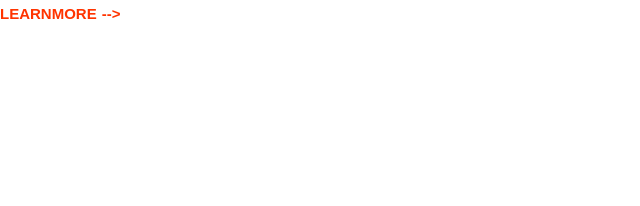
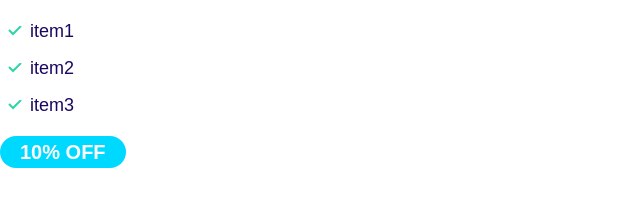
Before and after one commit to saravanakumar99/demo-template, a plain HTML site: page index.html in a window 1280 px wide. Shown: the whole page, without its empty margins (0-640 px from the left). Drawn offline with Linux system fonts and the light colour scheme.

Commit message:
define list

```diff
--- a/css/style.css
+++ b/css/style.css
@@ -1,3 +1,4 @@
+/*typography*/
 html{
     font-size: 62.5%;
 }
@@ -48,6 +49,7 @@ p{
          }
 
 }
+/*links*/
 a{
     text-decoration: none;
 }
@@ -70,3 +72,48 @@ a{
     font-size: 1.5rem;
   }
 }
+/*badges*/
+.badge {
+   border-radius: 20px;
+   font-size: 2rem;
+   font-weight: 600;
+   padding: 0.5rem 2rem;
+   white-space: nowrap;
+}
+.badge--primary{
+    background: var(--color-primary);
+    color: #fff;
+}
+.badge--secondary{
+    background: var(--color-secondary);
+    color: #fff;
+}
+.badge--small{
+    font-size: 1.6rem;
+}
+/*list*/
+.list{
+    list-style: none;
+    padding-left: 0;
+    color: var(--color-headings);
+
+}
+.list--inline .list__item{
+    display: inline-block;
+    margin-right: 2rem;
+
+}
+.list--tick{
+    list-style-image:url(../images/tick.svg);
+    padding-left: 3rem;
+}
+.list--tick .list__item{
+padding-left: 0.5rem;
+margin-bottom: 1rem;
+}
+@media screen and (min-width:1024px) {
+    .list--tick .list__item{
+        padding-left: 0;
+    }
+
+}
--- a/index.html
+++ b/index.html
@@ -9,6 +9,11 @@
     <link rel="stylesheet" href="css/style.css">
 </head>
 <body>
-    <a href="#" class="link-arrow">learnmore</a>
+   <ul class="list list--tick">
+    <li class="list__item">item1</li>
+    <li class="list__item">item2</li>
+    <li class="list__item">item3</li>
+   </ul>
+   <span class="badge badge--secondary">10% OFF</span>
    </body>
 </html>
```
Also changed, not shown: components/badges.html (added, +1 -0 lines), components/list.html (added, +5 -0 lines), images/tick.svg (added).
